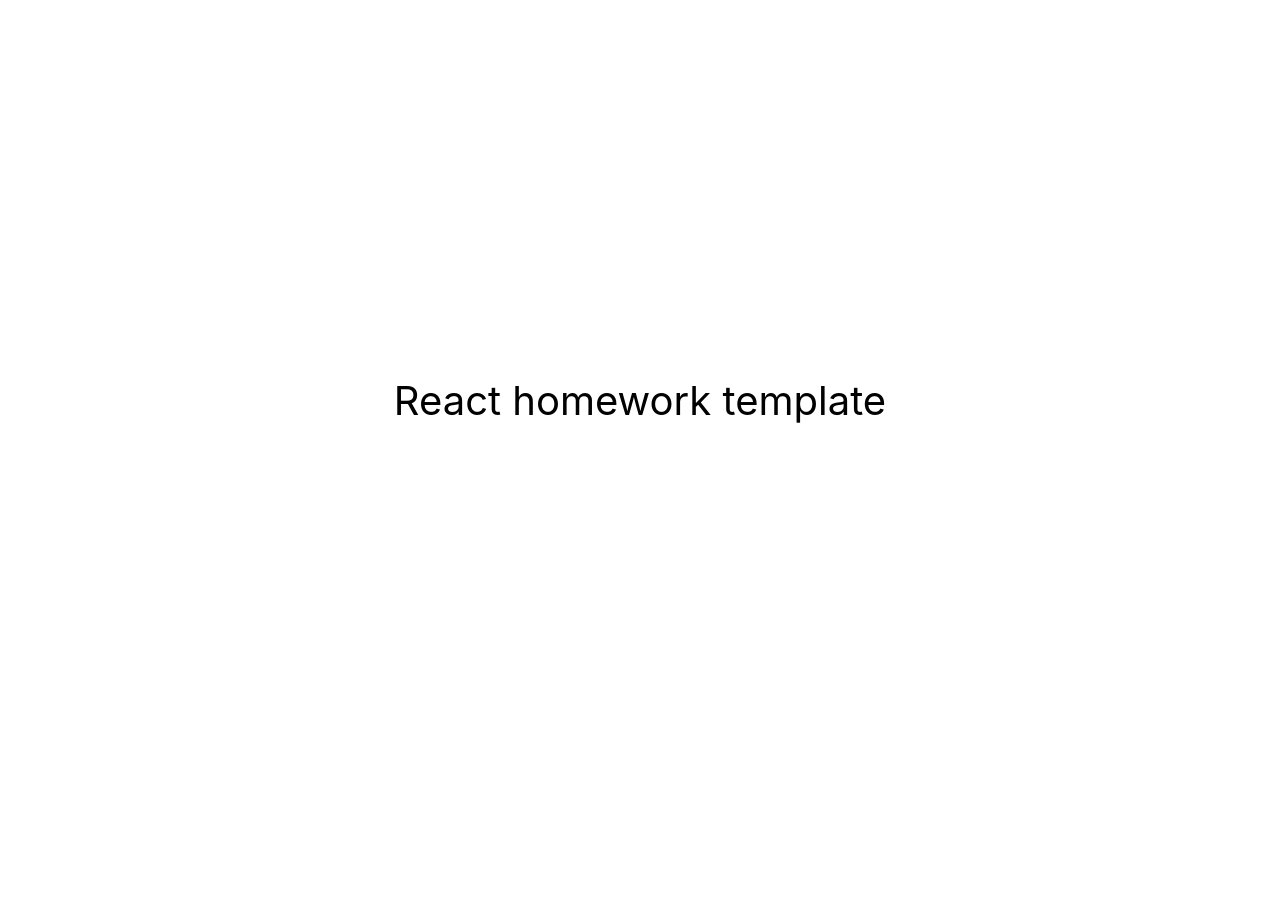
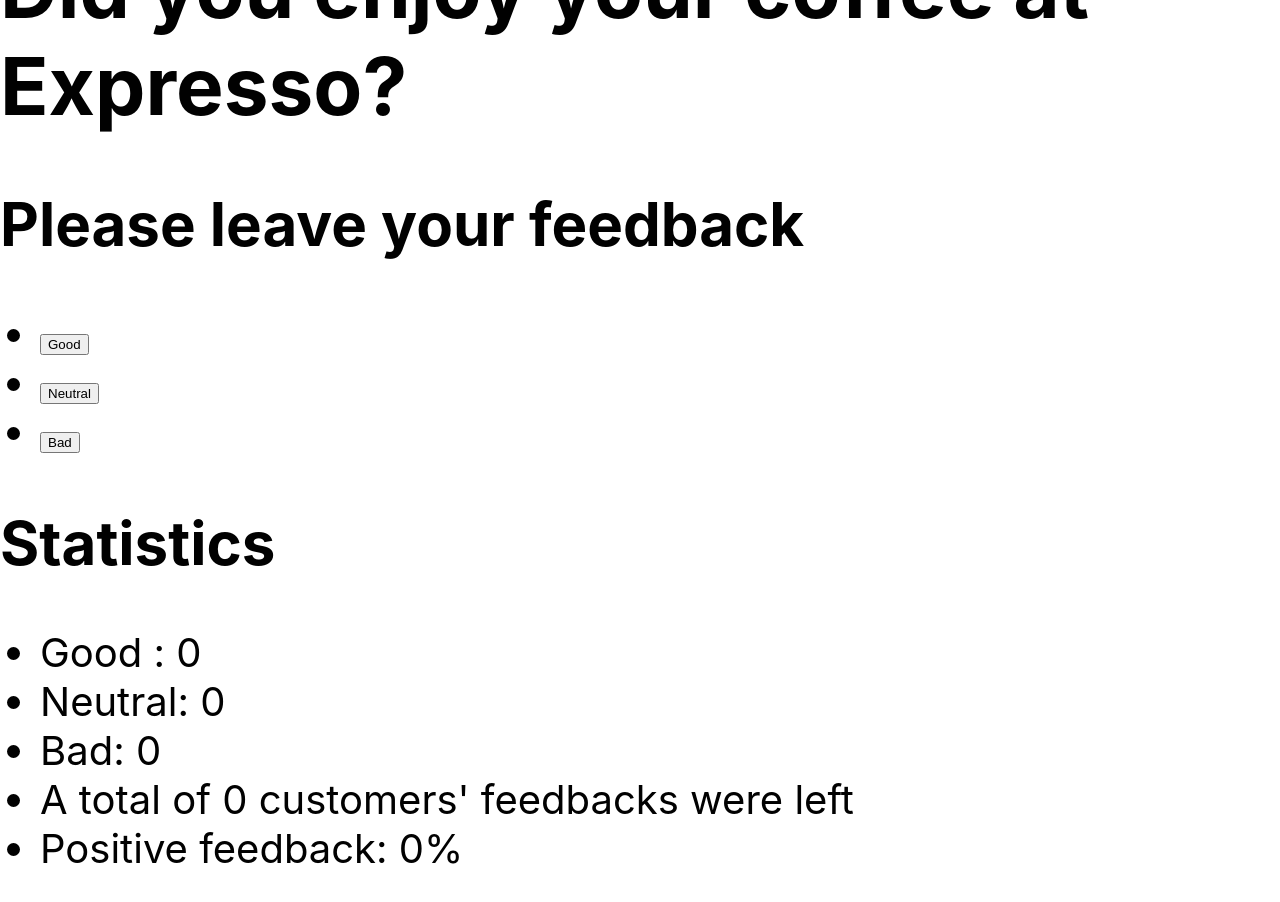
Before and after one commit to SandraKoch/goit-react-hw-02-feedback, a React (Create React App) app: page / in a window 1280 px wide. Shown: the top 902 px of the page. Before the commit the page ends 800 px from the top, so only its background shows below. Built offline with nearby package versions, Linux system fonts and the light colour scheme.

Commit message:
feedback counter feature

```diff
--- a/src/components/App.jsx
+++ b/src/components/App.jsx
@@ -1,3 +1,5 @@
+import FeedbackComponent from './Feedback';
+
 export const App = () => {
   return (
     <div
@@ -7,10 +9,10 @@
         justifyContent: 'center',
         alignItems: 'center',
         fontSize: 40,
-        color: '#010101'
+        color: '#010101',
       }}
     >
-      React homework template
+      <FeedbackComponent />
     </div>
   );
 };
--- /dev/null
+++ b/src/components/Feedback.jsx
@@ -0,0 +1,62 @@
+import React, { Component } from 'react';
+// import PropTypes from 'prop-types';
+
+class FeedbackComponent extends Component {
+  state = {
+    good: 0,
+    neutral: 0,
+    bad: 0,
+  };
+
+  addStats = score => {
+    this.setState(prevState => ({
+      ...prevState,
+      [score]: prevState[score] + 1,
+    }));
+  };
+
+  countTotalFeedback = () => {
+    const total = this.state.good + this.state.neutral + this.state.bad;
+    return total;
+  };
+
+  countPositiveFeedback = () => {
+    const allAnswers = this.state.good + this.state.neutral + this.state.bad;
+    return allAnswers
+      ? `${((this.state.good / allAnswers) * 100).toFixed(0)}%`
+      : `0%`;
+  };
+
+  render() {
+    return (
+      <div>
+        <h1>Did you enjoy your coffee at Expresso?</h1>
+        <h2>Please leave your feedback</h2>
+        <ul>
+          <li>
+            <button onClick={() => this.addStats('good')}>Good</button>
+          </li>
+          <li>
+            <button onClick={() => this.addStats('neutral')}>Neutral</button>
+          </li>
+          <li>
+            <button onClick={() => this.addStats('bad')}>Bad</button>
+          </li>
+        </ul>
+        <h2>Statistics</h2>
+        <ul>
+          <li>Good : {this.state.good}</li>
+          <li>Neutral: {this.state.neutral}</li>
+          <li>Bad: {this.state.bad}</li>
+          <li>
+            A total of {this.countTotalFeedback()} customers' feedbacks were
+            left
+          </li>
+          <li>Positive feedback: {this.countPositiveFeedback()}</li>
+        </ul>
+      </div>
+    );
+  }
+}
+
+export default FeedbackComponent;
--- /dev/null
+++ b/src/components/Statistics.jsx
@@ -0,0 +1,5 @@
+import React, { Component } from 'react';
+
+class Statistics extends Component {}
+
+export default Statistics;
```
